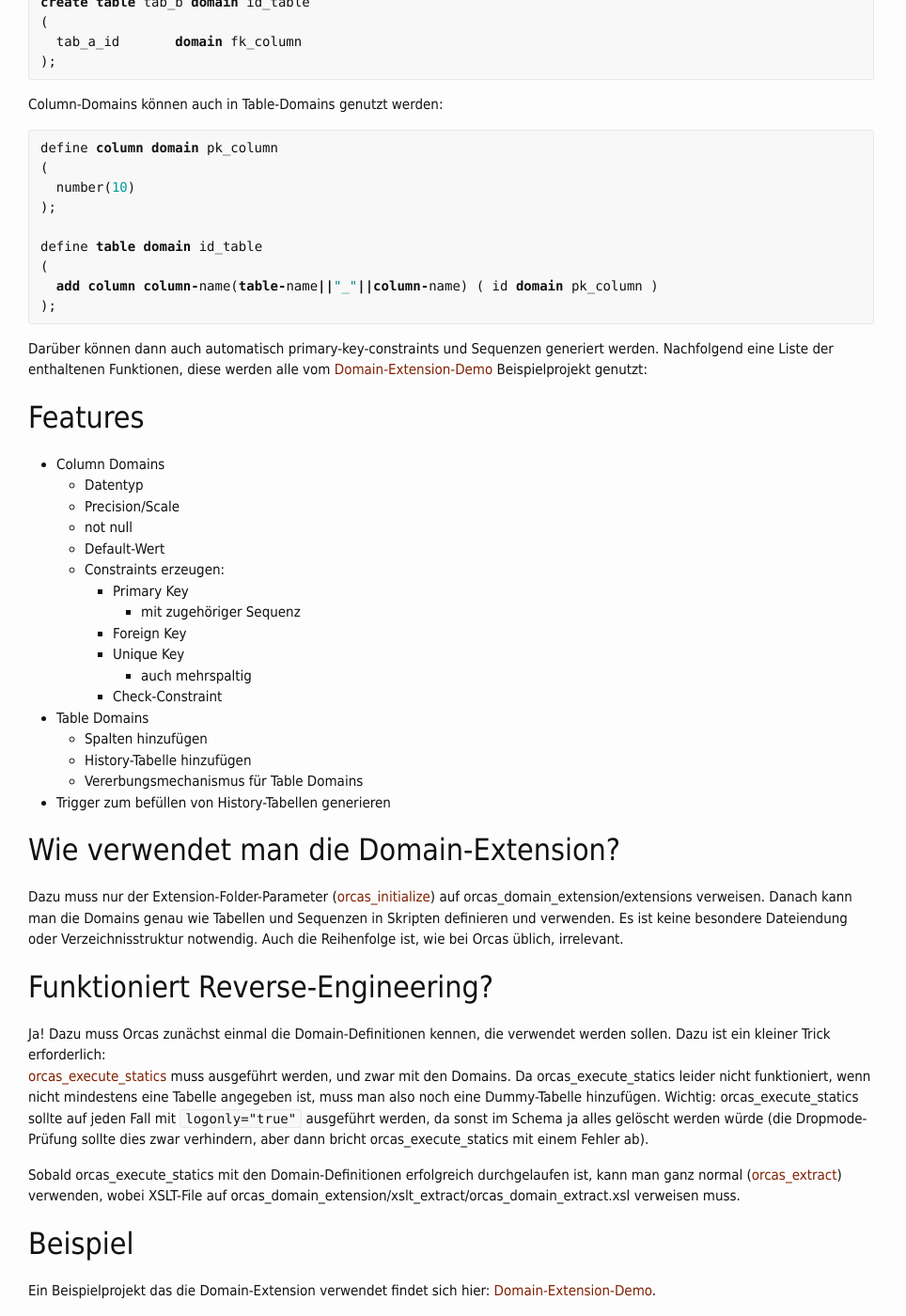
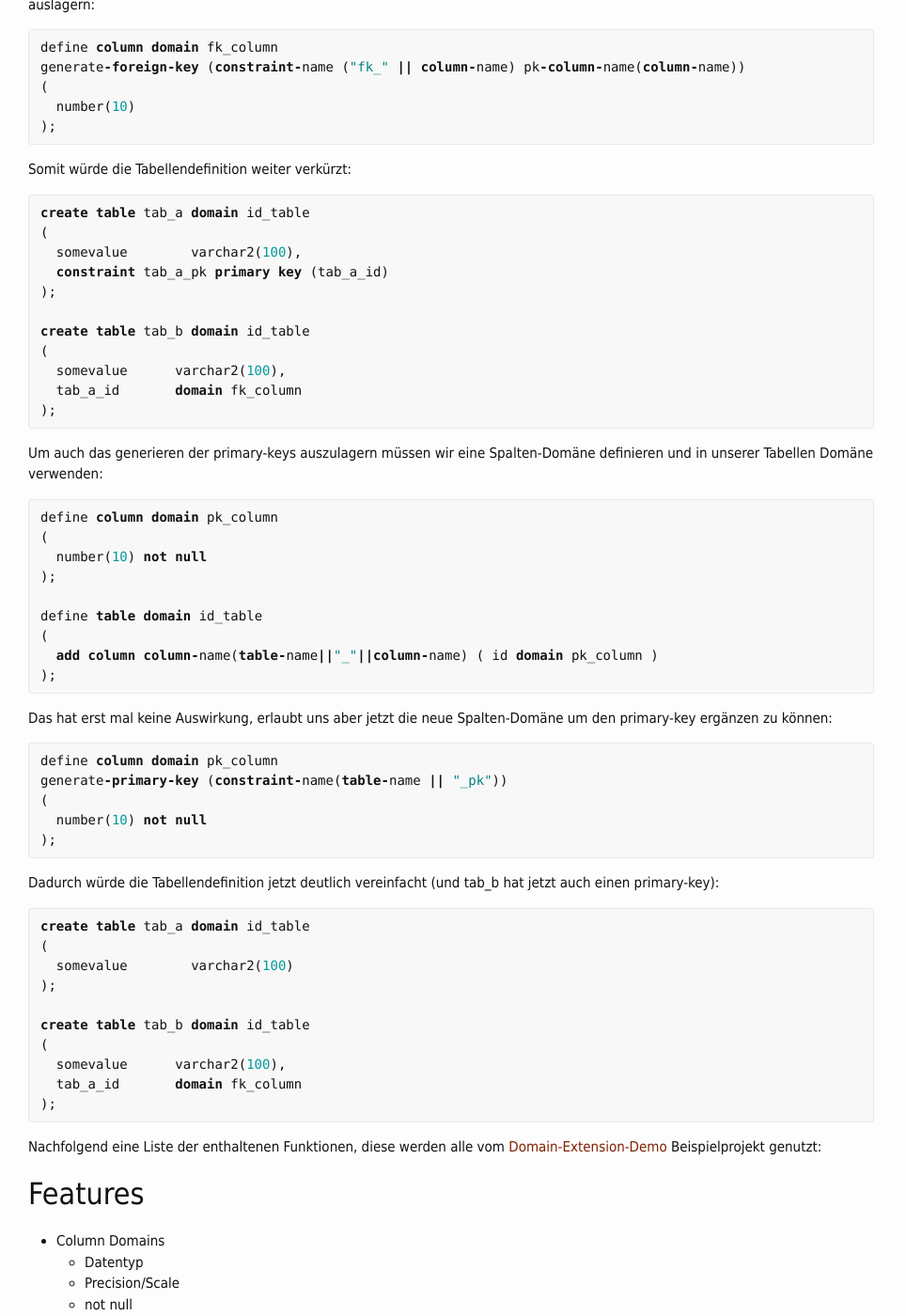
Before and after one commit to opitzconsulting/orcas, a Jekyll site: the page built from _docs/domain_extension.md, in a window 1280 px wide and 1400 px high, scrolled down 2194 px. Shown: the whole window at 94% size, without its empty margins (0-964 px from the left). Built offline with Jekyll 4.4.1, drawn with Linux system fonts in a browser that asks for light colours; some of the changed text lies outside the part shown.

Commit message:
documentation domain extension

```diff
--- a/_docs/domain_extension.md
+++ b/_docs/domain_extension.md
@@ -14,12 +14,14 @@ Jede Tabelle soll eine Id-Spalte haben:
 {% highlight sql %}
 create table tab_a
 (
-  tab_a_id         number(10)
+  tab_a_id         number(10)          not null,
+  somevalue        varchar2(100)
 );
 
 create table tab_b
 (
-  tab_b_id         number(10)
+  tab_b_id         number(10)          not null,
+  somevalue        varchar2(100)
 );
 {% endhighlight %}
 
@@ -27,7 +29,7 @@ Dies kann mit der Domain-Extension vereinfacht werden. Dazu wird eine Table-Doma
 {% highlight sql %}
 define table domain id_table
 (
-  add column column-name(table-name||"_"||column-name) ( id number(10) )
+  add column column-name(table-name||"_"||column-name) ( id number(10) not null)
 );
 {% endhighlight %}
 
@@ -35,26 +37,33 @@ Die neue Domain kann jetzt bei der Definition der Tabellen verwendet werden:
 {% highlight sql %}
 create table tab_a domain id_table
 (
+  somevalue        varchar2(100)
 );
 
 create table tab_b domain id_table
 (
+  somevalue        varchar2(100)
 );
 {% endhighlight %}
+*Hinweis:* Die Spalte somevalue wird in dem Beispiel benötigt, da in Orcas in jeder Tabellendefinition immer eine Spalte vorhanden sein muss.
 
 ##Column Domain
 Soweit so gut, aber wie gehen wir mit foreign-keys um? Erweitern wir also das Beispiel um eine foreign-key-Spalte:
 {% highlight sql %}
 create table tab_a domain id_table
 (
+  somevalue        varchar2(100),
+  constraint tab_a_pk primary key (tab_a_id)
 );
 
 create table tab_b domain id_table
 (
+  somevalue      varchar2(100),
   tab_a_id       number(10),
-  constraint fk_a_id foreign key (a_id) references tab_a (tab_a_id)
+  constraint fk_tab_a_id foreign key (tab_a_id) references tab_a (tab_a_id)
 );
 {% endhighlight %}
+*Hinweis:* Die Tabelle tab_a brauch jetzt einen PK, wie man den genereirt sehen wir später, zunächst mal geht es um den foreign-key.
 
 Wenn wir mal davon ausgehen, dass in unserem Schema FKs immer auf die primary-key-Spalten zeigen, dann haben alle FK-Spalten den Datentyp number(10). Um das zu vereinheitlichen können wir eine Spalten-Domain einführen:
 {% highlight sql %}
@@ -68,10 +77,13 @@ Diese kann dann bei der Spaltendefinition genutzt werden:
 {% highlight sql %}
 create table tab_a domain id_table
 (
+  somevalue        varchar2(100),
+  constraint tab_a_pk primary key (tab_a_id)
 );
 
 create table tab_b domain id_table
 (
+  somevalue      varchar2(100),
   tab_a_id       domain fk_column,
   constraint fk_tab_a_id foreign key (tab_a_id) references tab_a (tab_a_id)
 );
@@ -85,25 +97,27 @@ generate-foreign-key (constraint-name ("fk_" || column-name) pk-column-name(colu
   number(10)
 );
 {% endhighlight %}
-Somit würde die Tabellendefinition deutlich verkürzt:
+Somit würde die Tabellendefinition weiter verkürzt:
 {% highlight sql %}
 create table tab_a domain id_table
 (
+  somevalue        varchar2(100),
+  constraint tab_a_pk primary key (tab_a_id)
 );
 
 create table tab_b domain id_table
 (
+  somevalue      varchar2(100),
   tab_a_id       domain fk_column
 );
 {% endhighlight %}
 
-
-Column-Domains können auch in Table-Domains genutzt werden:
+Um auch das generieren der primary-keys auszulagern müssen wir eine Spalten-Domäne definieren und in unserer Tabellen Domäne verwenden:
 
 {% highlight sql %}
 define column domain pk_column
 (
-  number(10)
+  number(10) not null
 );
 
 define table domain id_table
@@ -112,7 +126,31 @@ define table domain id_table
 );
 {% endhighlight %}
 
-Darüber können dann auch automatisch primary-key-constraints und Sequenzen generiert werden. Nachfolgend eine Liste der enthaltenen Funktionen, diese werden alle vom [Domain-Extension-Demo]({{site.baseurl}}/docs/examples/#domain_extension_demo) Beispielprojekt genutzt:
+Das hat erst mal keine Auswirkung, erlaubt uns aber jetzt die neue Spalten-Domäne um den primary-key ergänzen zu können:
+
+{% highlight sql %}
+define column domain pk_column
+generate-primary-key (constraint-name(table-name || "_pk"))
+(
+  number(10) not null
+);
+{% endhighlight %}
+
+Dadurch würde die Tabellendefinition jetzt deutlich vereinfacht (und tab_b hat jetzt auch einen primary-key):
+{% highlight sql %}
+create table tab_a domain id_table
+(
+  somevalue        varchar2(100)
+);
+
+create table tab_b domain id_table
+(
+  somevalue      varchar2(100),
+  tab_a_id       domain fk_column
+);
+{% endhighlight %}
+
+Nachfolgend eine Liste der enthaltenen Funktionen, diese werden alle vom [Domain-Extension-Demo]({{site.baseurl}}/docs/examples/#domain_extension_demo) Beispielprojekt genutzt:
 
 ##Features
 
```
